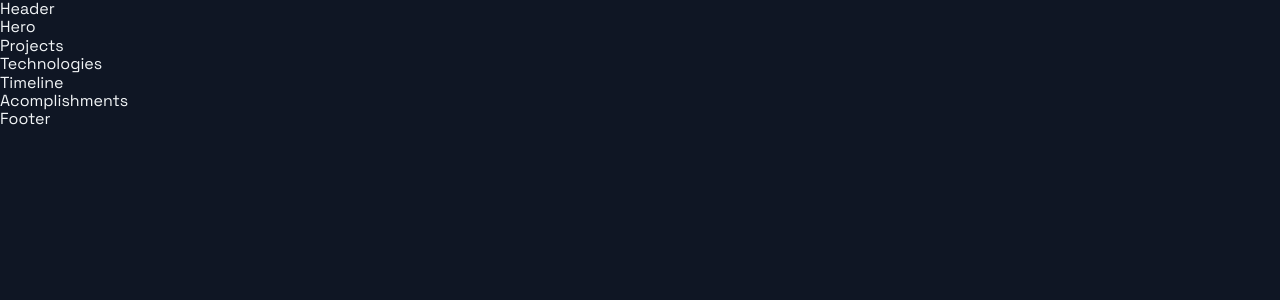
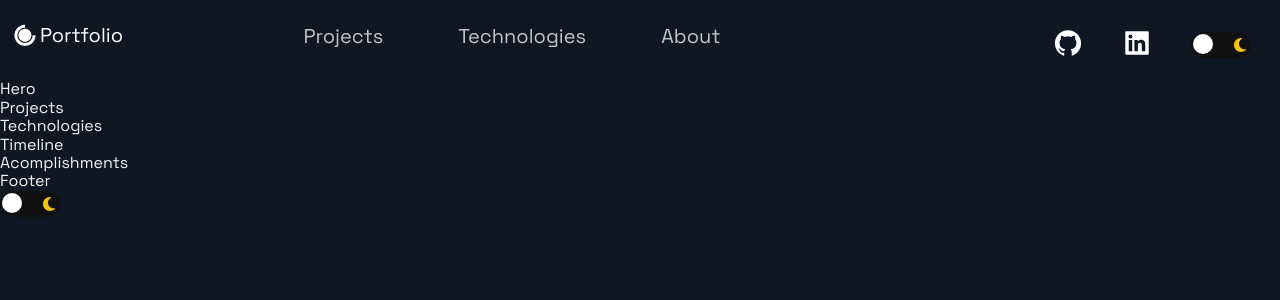
Before and after one commit to aiman2022skipq/personal_portfolio_website, a Next.js app: page / in a window 1280 px wide. Shown: the top 300 px of the page. Built offline with nearby package versions, Linux system fonts and the light colour scheme.

Commit message:
Add theme switcher UI

```diff
--- a/src/components/Header/Header.js
+++ b/src/components/Header/Header.js
@@ -3,12 +3,53 @@ import React from 'react';
 import { AiFillGithub, AiFillInstagram, AiFillLinkedin } from 'react-icons/ai';
 import { DiCssdeck } from 'react-icons/di';
 
-import { Container, Div1, Div2, Div3, NavLink, SocialIcons } from './HeaderStyles';
+import { Container, Div1, Div2, Div3, NavLink, SocialIcons, Span } from './HeaderStyles';
+
+// import ThemeToggler from '../../themes/ThemeToggler';
+import Theme from '../../styles/theme';
 
 const Header = () =>  (
-  <div>
-    Header
-  </div>
+  <Container>
+
+    <Div1>
+      <Link href="/">
+        <a style={{display: "flex", alignItems: "center", color:"white", marginBottom:"20px"}}>
+          <DiCssdeck size="3rem" /> <Span>Portfolio</Span>
+        </a>
+      </Link>
+    </Div1>
+
+    <Div2>
+      <li>
+        <Link href="#projects">
+          <NavLink>Projects</NavLink>
+        </Link>
+      </li>
+      <li>
+        <Link href="#tech">
+          <NavLink>Technologies</NavLink>
+        </Link>
+      </li>
+      <li>
+        <Link href="#about">
+          <NavLink>About</NavLink>
+        </Link>
+      </li>
+    </Div2>
+
+    <Div3>
+      <SocialIcons href="https://github.com">
+        <AiFillGithub size="3rem" />
+      </SocialIcons>
+      <SocialIcons href="https://linkedin.com">
+        <AiFillLinkedin size="3rem"/>
+      </SocialIcons>
+      <SocialIcons>
+        <Theme size="3rem"/>
+      </SocialIcons>
+    </Div3>
+
+  </Container>
 );
 
 export default Header;
--- a/src/components/Header/HeaderStyles.js
+++ b/src/components/Header/HeaderStyles.js
@@ -8,7 +8,6 @@ export const Container = styled.div`
   grid-column-gap: 2rem;
   padding: 1rem;
   padding-top: 2rem;
-
   @media ${(props) => props.theme.breakpoints.sm} {
     display: grid;
     grid-template-columns: repeat(5, 1fr);
@@ -25,6 +24,9 @@ export const Div1 = styled.div`
   @media ${(props) => props.theme.breakpoints.sm} {
     grid-area: 1 / 1 / 2 / 3;
   }
+`;
+export const Span = styled.span`
+  font-size: 2rem;
 `;
 export const Div2 = styled.div`
   grid-area: 1 / 2 / 2 / 4;
@@ -114,7 +116,7 @@ export const SocialIcons = styled.a`
 transition: 0.3s ease;
 color: white;
 border-radius: 50px;
-  padding: 8px;
+padding: 8px;
 &:hover {
     background-color: #212d45;
     transform: scale(1.2);
--- a/src/styles/theme.js
+++ b/src/styles/theme.js
@@ -3,10 +3,23 @@ import { ThemeProvider } from 'styled-components';
 import theme from "../themes/default";
 import GlobalStyles from './globals';
 
+import { FontAwesomeIcon } from '@fortawesome/react-fontawesome';
+import { faMoon, faSun } from '@fortawesome/free-solid-svg-icons';
+
+import './themeStyles.js';
+
+import {Checkbox, Label, Ball } from './themeStyles.js';
+
 const Theme = ({ children }) => (
   <ThemeProvider theme={theme}>
     <GlobalStyles />
     {children}
+    <Checkbox className="checkbox" type="checkbox" id="checkbox" />
+    <Label htmlFor="checkbox" className="label">
+      <FontAwesomeIcon icon={faSun} style={{color: "#f39c12",}} />
+      <FontAwesomeIcon icon={faMoon} style={{color: "#f1c40f",}} />
+      <Ball />
+    </Label>
   </ThemeProvider>
 );
 
--- /dev/null
+++ b/src/styles/themeStyles.js
@@ -0,0 +1,36 @@
+import styled from 'styled-components';
+
+//   body.dark{
+//     background-color: #333;
+// }
+
+  export const Label = styled.label`
+    width: 60px;
+    height: 26px;
+    background-color: #111;
+    display:flex;
+    border-radius: 50px;
+    align-items: center;
+    justify-content: space-between;
+    padding: 5px;
+    position: relative;
+  `;
+
+
+  export const Ball = styled.div`
+    width: 20px;
+    height: 20px;
+    background-color: white;
+    position: absolute;
+    top:2px;
+    left: 2px;
+    border-radius: 50%;
+    transition: transform 0.4s linear;
+  `;
+  export const Checkbox = styled.input`
+  opacity: 0;
+  position: absolute;
+  &:checked + ${Label} ${Ball}{
+    transform: translateX(36px);
+  }
+`;
--- a/src/themes/default.js
+++ b/src/themes/default.js
@@ -11,6 +11,14 @@ export default {
     accent1: "hsl(34.9,98.6%,72.9%)",
     button: "hsl(205.1,100%,36.1%)",
     background2: "hsl(232.7,27.3%,23.7%)",
+    textColor: "#ffffff",
+    textColorHover: "rgba(255, 255, 255, 0.75)",
+    // text: "#333333"
+    // primary1: "hsl(30, 84%, 87%)",
+    // background1: "#ffffff",
+    // accent1: "hsl(189, 55%, 84%)",
+    // button: "hsl(205.1,100%,36.1%)",
+    // background2: "#b0b1bb",
   },
   // Breakpoints for responsive design
   breakpoints: {
@@ -20,3 +28,21 @@ export default {
     xl: 'screen and (max-width: 1280px)'
   },
 }
+
+
+// lightTheme:{
+  // Primary color: #FCE1CC (a light peach color)
+// Secondary color: #F27C22 (an orange color)
+// Background color: #FFFFFF (pure white)
+// Text color: #333333 (a dark grey)
+// Accent color 1: #C9EBF2 (a light blue)
+// Accent color 2: #E1CCFC (a light purple)
+
+//in hsla
+// Primary color: hsla(30, 84%, 87%, 1) (a light peach color)
+// Secondary color: hsla(22, 92%, 54%, 1) (an orange color)
+// Background color: hsla(0, 0%, 100%, 1) (pure white)
+// Text color: hsla(0, 0%, 20%, 1) (a dark grey)
+// Accent color 1: hsla(189, 55%, 84%, 1) (a light blue)
+// Accent color 2: hsla(300, 67%, 84%, 1) (a light purple)
+// }
```
Also changed, not shown: src/pages/_app.js (line endings or trailing spaces).
